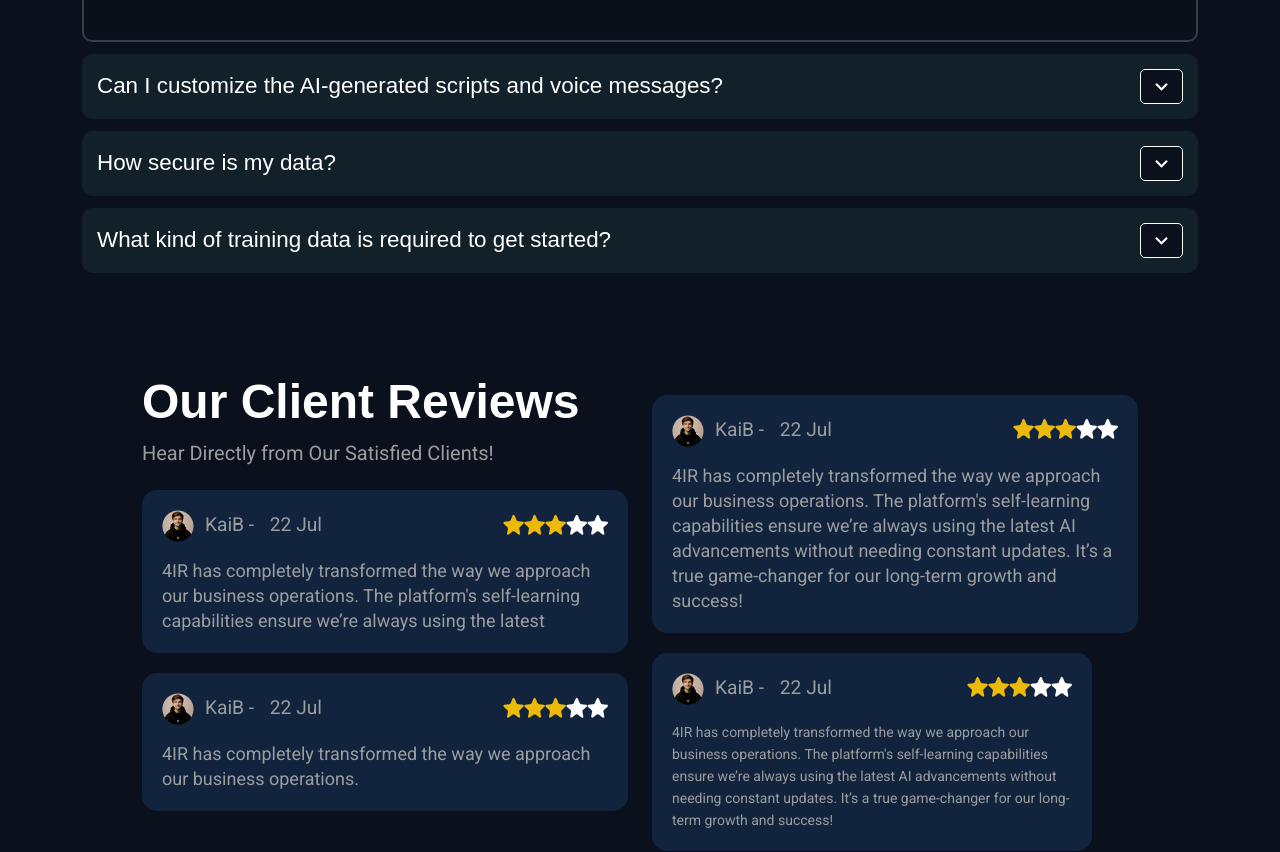
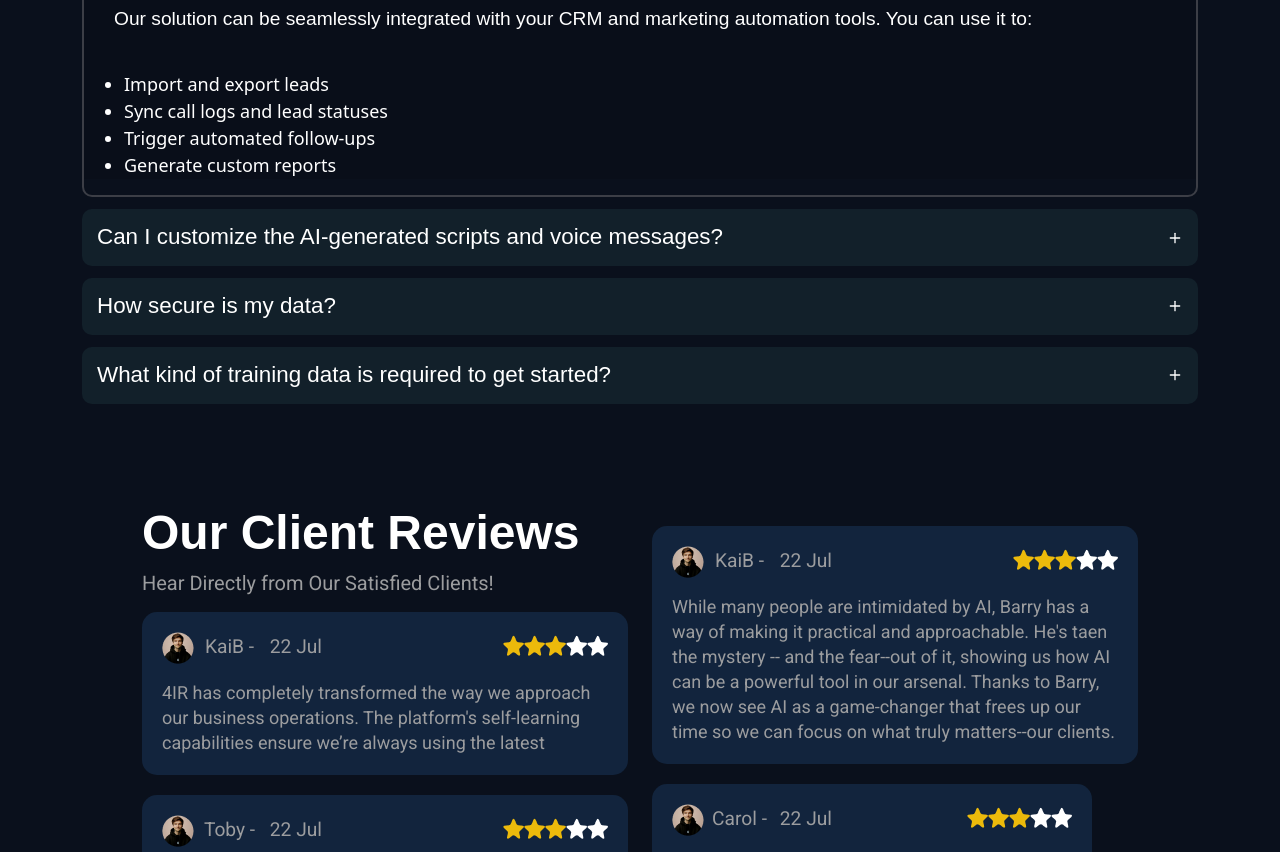
Before and after one commit to muhzee733/4ir, a Next.js app: page /landing/leadgeneration in a window 1280 px wide. Shown: the part 7269-8121 px from the top of the page. Built offline with nearby package versions, Linux system fonts and the light colour scheme.

Commit message:
docments added

```diff
--- a/src/components/Accordian/Accordian.jsx
+++ b/src/components/Accordian/Accordian.jsx
@@ -50,9 +50,8 @@
       </h2>
       <div
         id={items.collapseid}
-        className={`accordion-collapse collapse ${
-          activeIndex === items.id ? "show" : ""
-        }`}
+        className={`accordion-collapse collapse ${activeIndex === items.id ? "show" : ""
+          }`}
         aria-labelledby={items.accordianid}
         data-bs-parent="#accordionExample"
       >
@@ -60,7 +59,7 @@
           <H5 title={items.heading} />
           {content && (
             <>
-              <ul style={{ color: "white" }}>
+              <ul style={{ color: "white" }} className="ms-2">
                 {items.ulitems?.map((ulitem, ulIndex) => (
                   <li key={`${items.accordianid}-ulitem-${ulIndex}`}>
                     {ulitem.liItems}
--- a/src/components/sllider/Slider2.jsx
+++ b/src/components/sllider/Slider2.jsx
@@ -28,30 +28,6 @@
     ];
     return (
         <div>
-            {/*  */}
-            {/* <Swiper
-        slidesPerView={'auto'}
-        centeredSlides={true}
-        spaceBetween={30}
-        pagination={{
-          clickable: true,
-        }}
-        modules={[Pagination]}
-        className="mySwiper"
-      >
-        <SwiperSlide>Slide 1</SwiperSlide>
-        <SwiperSlide>Slide 2</SwiperSlide>
-        <SwiperSlide>Slide 3</SwiperSlide>
-        <SwiperSlide>Slide 4</SwiperSlide>
-        <SwiperSlide>Slide 5</SwiperSlide>
-        <SwiperSlide>Slide 6</SwiperSlide>
-        <SwiperSlide>Slide 7</SwiperSlide>
-        <SwiperSlide>Slide 8</SwiperSlide>
-        <SwiperSlide>Slide 9</SwiperSlide>
-      </Swiper> */}
-
-
-            {/*  */}
             <Swiper
                 slidesPerView={"auto"}
                 centeredSlides={true}
@@ -59,6 +35,8 @@
                 pagination={{
                     clickable: true,
                 }}
+                // loop={true}
+                initialSlide={Math.floor(SliderDataLead.length / 2)}
                 modules={[Pagination]}
                 className="mySwiper"
             >
--- a/src/components/widgets.css
+++ b/src/components/widgets.css
@@ -284,7 +284,7 @@
 
   .main-body {
     width: 420px;
-    max-height: 560px;
+    max-height: 550px;
     padding: 80px 20px 80px 20px;
   }
 
--- a/src/pages/landing/leadgeneration/aivoiceCalling.css
+++ b/src/pages/landing/leadgeneration/aivoiceCalling.css
@@ -789,7 +789,9 @@
   .leads-upper-content {
     width: 70%;
   }
-
+  .timeline-wrapper{
+    margin-top: 80px;
+  }
   .timeline-left {
     width: 40% !important;
     margin-right: 20px;
--- a/src/pages/landing/leadgeneration/index.jsx
+++ b/src/pages/landing/leadgeneration/index.jsx
@@ -204,7 +204,25 @@
       value: true,
       show: "show",
       heading:
-        "Our AI models can be trained on a variety of data sources, including your existing sales data, industry-specific data, and public datasets.",
+        "Our solution can be seamlessly integrated with your CRM and marketing automation tools. You can use it to:",
+        ulitems: [
+          {
+            liItems:
+              "Import and export leads",
+          },
+          {
+            liItems:
+              "Sync call logs and lead statuses",
+          },
+          {
+            liItems:
+              "Trigger automated follow-ups",
+          },
+          {
+            liItems:
+              "Generate custom reports",
+          },
+        ],
     },
     {
       id: 2,
@@ -379,6 +397,7 @@
             </div>
           </div>
         </section>
+
         <section className="timeline">
           <div className="timeline-wrapper">
             <div class="container">
@@ -710,7 +729,7 @@
               <div className="">
                 {Accordianapi?.map((items, index) => {
                   return (
-                    <Accordian items={items} key={index} content={false} />
+                    <Accordian items={items} key={index} content={true} />
                   );
                 })}
               </div>
@@ -770,7 +789,7 @@
                           <figure>
                             <Image src={clientRreview} alt="" />
                           </figure>
-                          <p>KaiB -</p>
+                          <p>Toby -</p>
                           <p> 22 Jul</p>
                         </div>
                         <div className="stars d-flex">
@@ -793,7 +812,7 @@
                       </div>
                       <div>
                         <Para
-                          title="4IR has completely transformed the way we approach our business operations. "
+                          title="Best of the best that about sums up my experience."
                           className="clent-para1"
                         />
                       </div>
@@ -830,7 +849,7 @@
                     </div>
                     <div>
                       <Para
-                        title="4IR has completely transformed the way we approach our business operations. The platform's self-learning capabilities ensure we’re always using the latest AI advancements without needing constant updates. It’s a true game-changer for our long-term growth and success!"
+                        title="While many people are intimidated by AI, Barry has a way of making it practical and approachable. He's taen the mystery -- and the fear--out of it, showing us how AI can be a powerful tool in our arsenal. Thanks to Barry, we now see AI as a game-changer that frees up our time so we can focus on what truly matters--our clients."
                         className="clent-para1"
                       />
                     </div>
@@ -842,7 +861,7 @@
                         <figure>
                           <Image src={clientRreview} alt="" />
                         </figure>
-                        <p>KaiB -</p>
+                        <p>Carol -</p>
                         <p> 22 Jul</p>
                       </div>
                       <div className="stars d-flex">
@@ -865,7 +884,7 @@
                     </div>
                     <div>
                       <Para
-                        title="4IR has completely transformed the way we approach our business operations. The platform's self-learning capabilities ensure we’re always using the latest AI advancements without needing constant updates. It’s a true game-changer for our long-term growth and success!"
+                        title="There commitment to helping clients incorporate AI and stay updated with the latest technologies is evident. Working with them has been both fun and rewarding, saving me ... "
                         className="clent-para2"
                       />
                     </div>
```
Also changed, not shown: src/pages/landing/ai-talk-assist/index.jsx (+35 -24 lines).
